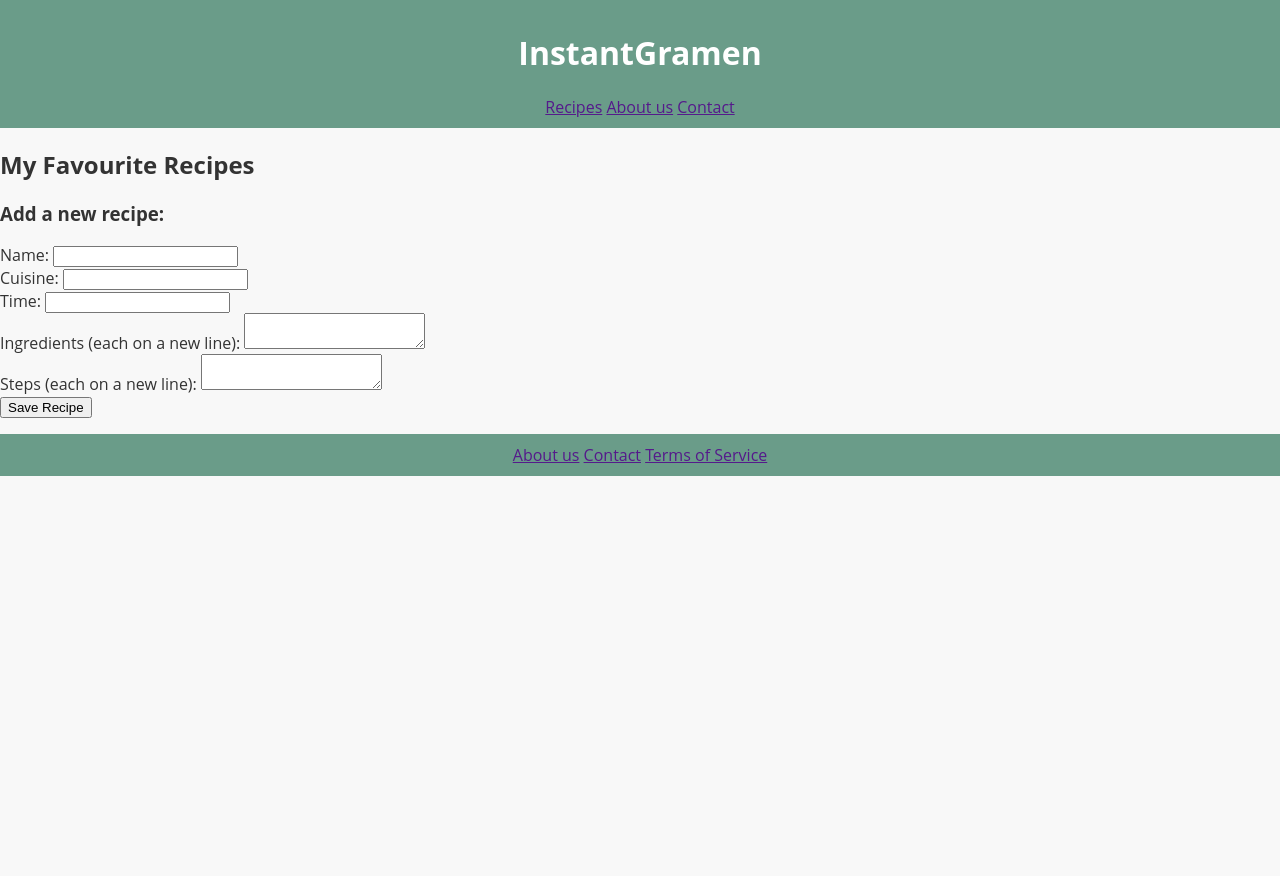
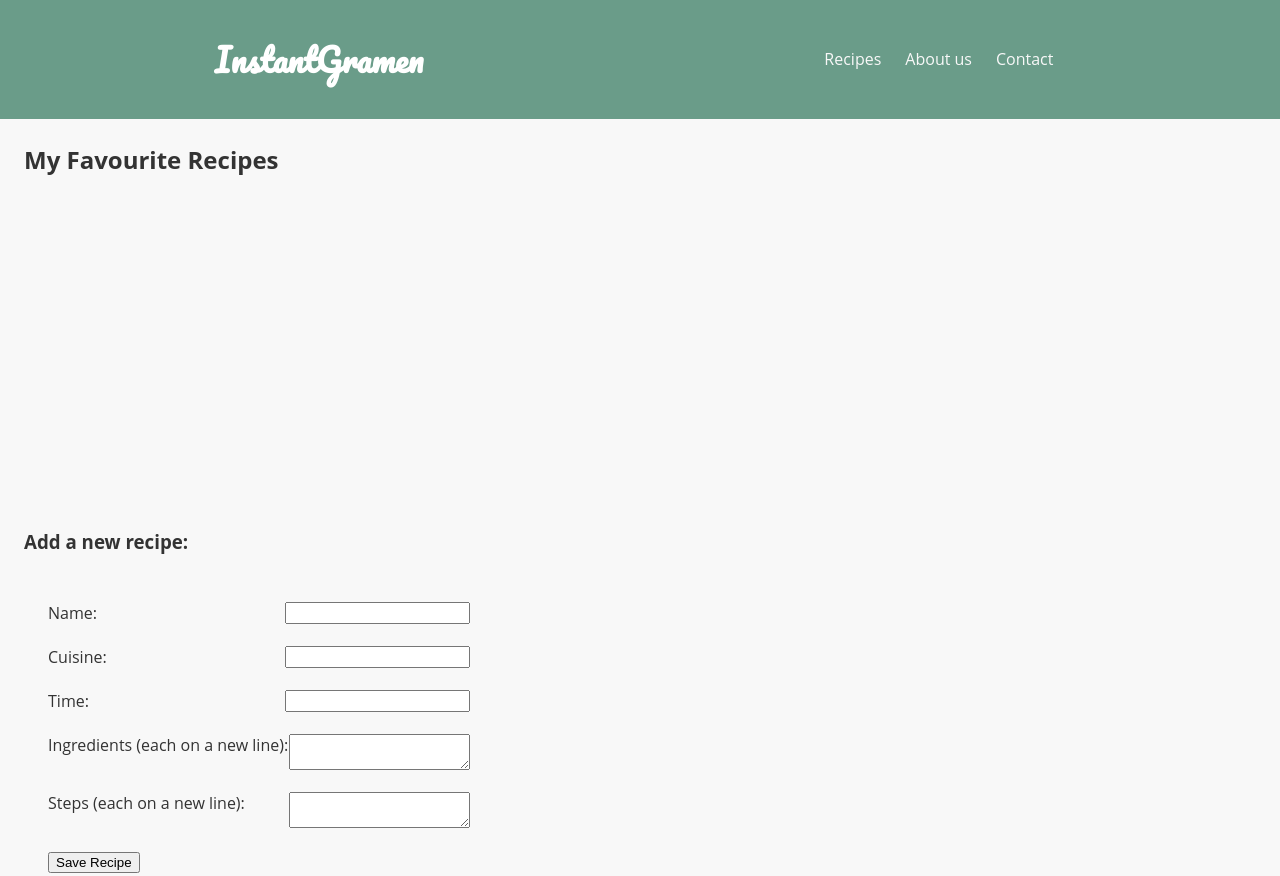
Before and after one commit to JamesPritch/CouchToCoder25, a plain HTML site: page week_4/index.html in a window 1280 px wide. Shown: the top 876 px of the page. Before the commit the page ends 800 px from the top, so only its background shows below. Drawn offline with nearby package versions, Linux system fonts and the light colour scheme; no server answers.

Commit message:
Completion
Added more complex CSS and a pie chart using ChartJS

```diff
--- a/week_4/app.js
+++ b/week_4/app.js
@@ -68,10 +68,32 @@ document.addEventListener("DOMContentLoaded", async () => {
         fetch('http://localhost:3000/recipes', {
             method: 'POST', // Specify the request method
             headers: {
-            'Content-Type': 'application/json' // Set the content type to JSON
+                'Content-Type': 'application/json' // Set the content type to JSON
             },
             body: JSON.stringify(newRecipe) // Convert the JSON object to a string
         })
     })
 
+    const cuisineResponse = await fetch("http://localhost:3000/cuisine-data");
+    const cuisineData = await cuisineResponse.json();
+
+    const xValues = Object.keys(cuisineData);
+    const yValues = Object.values(cuisineData);
+
+    new Chart("myChart", {
+        type: "pie",
+        data: {
+            labels: xValues,
+            datasets: [{
+                data: yValues
+            }]
+        },
+        options: {
+            title: {
+                display: true,
+                text: "Cuisine Popularity"
+            }
+        }
+    });
+
 })
--- a/week_4/index.html
+++ b/week_4/index.html
@@ -5,35 +5,52 @@
     <meta charset="UTF-8">
     <meta name="viewport" content="width=device-width, initial-scale=1.0">
     <link rel="stylesheet" href="style.css">
+    <link rel="preconnect" href="https://fonts.googleapis.com">
+    <link rel="preconnect" href="https://fonts.gstatic.com" crossorigin>
+    <link href="https://fonts.googleapis.com/css2?family=Pacifico&display=swap" rel="stylesheet">
     <script src="app.js" defer></script>
+    <script src="https://cdn.jsdelivr.net/npm/chart.js"></script>
     <title>InstantGramen</title>
 </head>
 
 <body>
     <header>
         <h1>InstantGramen</h1>
+        <div>
             <a href="">Recipes</a>
             <a href="">About us</a>
             <a href="">Contact</a>
+        </div>
     </header>
     <main>
         <h2>My Favourite Recipes</h2>
-        <h3>Add a new recipe:</h3>
+        <canvas id = "myChart" style="width: 100%;max-width: 600px;"></canvas>
+        <h3 id="form-title">Add a new recipe:</h3>
         <form action="">
+            <div class = "form-row">
                 <label for="name">Name: </label>
                 <input type="text" name="name" id="name">
+            </div>
             <br>
+            <div class = "form-row">
                 <label for="cuisine">Cuisine: </label>
                 <input type="text" name="cuisine" id="cuisine">
+            </div>
             <br>
+            <div class = "form-row">
                 <label for="time">Time: </label>
                 <input type="text" name="time" id="time">
+            </div>
             <br>
+            <div class = "form-row">
                 <label for="ingredients">Ingredients (each on a new line): </label>
                 <textarea name="ingredients" id="ingredients"></textarea>
+            </div>
             <br>
+            <div class = "form-row">
                 <label for="steps">Steps (each on a new line): </label>
                 <textarea name="steps" id="steps"></textarea>
+            </div>
             <br>
             <input type="submit" value="Save Recipe">
         </form>
--- a/week_4/style.css
+++ b/week_4/style.css
@@ -7,6 +7,8 @@ header {
     top: 0;
     z-index: 1000; /* Ensure the header stays above other content by putting it
     forward in the 3rd dimension*/
+    display: flex;
+    justify-content: space-around;
 }
 
 body {
@@ -23,3 +25,50 @@ footer {
     padding: 10px;
     margin-top: auto; /* Push the footer to the bottom */
 }
+
+h1 {
+    font-family: "pacifico";
+    font-size: 4vh;
+}
+
+header a {
+    text-decoration: none;
+    color: #F8F8F8;
+    padding: 12px;
+    display: flex;
+    align-items: center;
+    font-size: 2vh;
+}
+
+header a:hover {
+    text-decoration: underline;
+}
+
+header div {
+    display: flex;
+}
+
+form {
+    width: 33%;
+    margin: 48px;
+}
+
+.form-row {
+    display: flex;
+    justify-content: space-between;
+}
+
+h2 {
+    margin: 24px;
+}
+
+#form-title {
+    margin: 24px;
+}
+
+@media screen and  (max-width: 600px) {
+    form {
+        width: 80%;
+        margin: 24px;
+    }
+}
```
Also changed, not shown: week_3/server/index.js (+17 -0 lines), 3 other files. Lines whose indentation alone changed are shown as unchanged.
